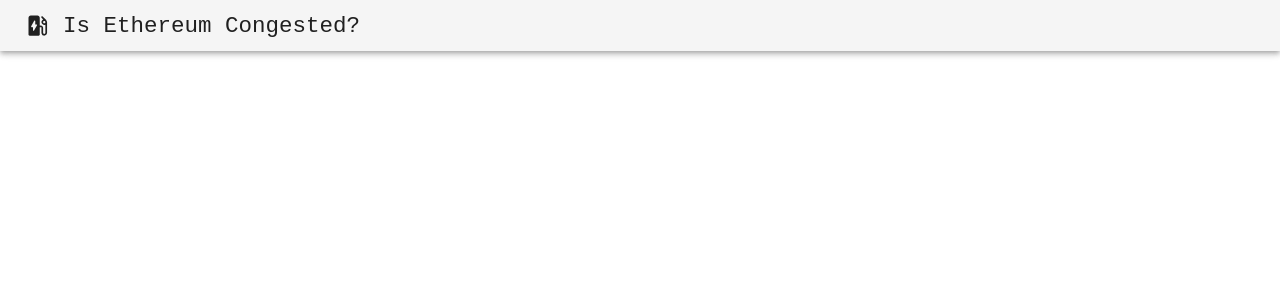
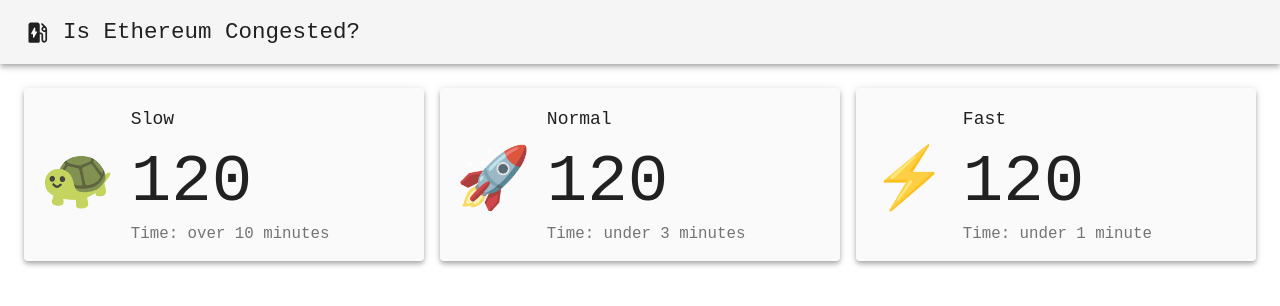
Before and after one commit to fastlucker/is-eth-congested-website, a Gatsby site: page / in a window 1280 px wide. Built offline with nearby package versions, Linux system fonts and the light colour scheme; Gatsby itself is replaced by a stand-in of ours.

Commit message:
customize components in order to preview

```diff
--- a/src/common/header.js
+++ b/src/common/header.js
@@ -2,7 +2,13 @@
 import PropTypes from "prop-types"
 import { Link } from "gatsby"
 import { fade, makeStyles } from "@material-ui/core/styles"
-import { AppBar, Toolbar, Typography, IconButton } from "@material-ui/core"
+import {
+  AppBar,
+  Toolbar,
+  Typography,
+  IconButton,
+  Container,
+} from "@material-ui/core"
 import {
   Menu as MenuIcon,
   EvStationRounded as EvStationIcon,
@@ -21,7 +27,8 @@
   const classes = useStyles()
   return (
     <AppBar position="static" color="default">
-      <Toolbar variant="dense">
+      <Container>
+        <Toolbar variant="regular" disableGutters>
           <IconButton
             edge="start"
             // className={classes.menuButton}
@@ -33,7 +40,9 @@
           <Typography className={classes.title} variant="h6" noWrap>
             Is Ethereum Congested?
           </Typography>
+          {/* TODO: maybe do something on the right side as well */}
         </Toolbar>
+      </Container>
     </AppBar>
   )
 }
--- a/src/pages/index.js
+++ b/src/pages/index.js
@@ -1,29 +1,85 @@
 import * as React from "react"
 import { Link } from "gatsby"
 import { StaticImage } from "gatsby-plugin-image"
-
+import {
+  Grid,
+  makeStyles,
+  Paper,
+  ButtonBase,
+  Typography,
+} from "@material-ui/core"
 import Layout from "../templates/layout"
 import SEO from "../common/seo"
 
-const IndexPage = () => (
-  <Layout>
-    <SEO title="Home" />
-    <h1>Hi people</h1>
-    <p>Welcome to your new Gatsby site.</p>
-    <p>Now go build something great.</p>
-    <StaticImage
-      src="../images/gatsby-astronaut.png"
-      width={300}
-      quality={95}
-      formats={["AUTO", "WEBP", "AVIF"]}
-      alt="A Gatsby astronaut"
-      style={{ marginBottom: `1.45rem` }}
-    />
-    <p>
-      <Link to="/page-2/">Go to page 2</Link> <br />
-      <Link to="/using-typescript/">Go to "Using TypeScript"</Link>
-    </p>
-  </Layout>
-)
+const useStyles = makeStyles(theme => ({
+  root: {
+    flexGrow: 1,
+  },
+  paper: {
+    padding: theme.spacing(2),
+    margin: "auto",
+    maxWidth: 500,
+    backgroundColor: theme.palette.background.default,
+  },
+  control: {
+    padding: theme.spacing(2),
+  },
+  emoji: {
+    width: "100%",
+    height: "100%",
+    fontSize: 60,
+  },
+  img: {
+    margin: "auto",
+    display: "block",
+    maxWidth: "100%",
+    maxHeight: "100%",
+  },
+}))
+
+const IndexPage = () => {
+  const classes = useStyles()
+  return (
+    <Layout>
+      <SEO title="Home" />
+      <Grid container className={classes.root} spacing={2}>
+        <Grid item xs={12}>
+          <Grid container justify="center" spacing={2}>
+            {[
+              { emoji: "🐢", title: "Slow", time: "over 10 minutes" },
+              { emoji: "🚀", title: "Normal", time: "under 3 minutes" },
+              { emoji: "⚡", title: "Fast", time: "under 1 minute" },
+            ].map(value => (
+              <Grid key={value} item md={4} xs={12}>
+                <Paper elevation={4} color="default" className={classes.paper}>
+                  <Grid container spacing={2}>
+                    <Grid item>
+                      <ButtonBase className={classes.emoji}>
+                        {value.emoji}
+                      </ButtonBase>
+                    </Grid>
+                    <Grid item xs={12} sm container>
+                      <Grid item xs container direction="column" spacing={2}>
+                        <Grid item xs>
+                          <Typography gutterBottom variant="subtitle1">
+                            {value.title}
+                          </Typography>
+                          <Typography variant="h2">120</Typography>
+                          <Typography variant="body2" color="textSecondary">
+                            Time: {value.time}
+                          </Typography>
+                        </Grid>
+                      </Grid>
+                    </Grid>
+                  </Grid>
+                </Paper>
+              </Grid>
+            ))}
+          </Grid>
+        </Grid>
+      </Grid>
+    </Layout>
+  )
+}
 
 export default IndexPage
--- a/src/templates/layout.js
+++ b/src/templates/layout.js
@@ -10,7 +10,7 @@
 import { ThemeProvider } from "@material-ui/core/styles"
 import { useStaticQuery, graphql } from "gatsby"
 import { defaultTheme } from "../themes"
-// import { Container } from "@material-ui/core"
+import { Container, Box } from "@material-ui/core"
 import Header from "../common/header"
 import "./layout.css"
 
@@ -28,6 +28,9 @@
   return (
     <ThemeProvider theme={defaultTheme}>
       <Header siteTitle={data.site.siteMetadata?.title || `Title`} />
+      <Container>
+        <Box py={3}>{children}</Box>
+      </Container>
     </ThemeProvider>
   )
 }
```
Lines whose indentation alone changed are shown as unchanged.
